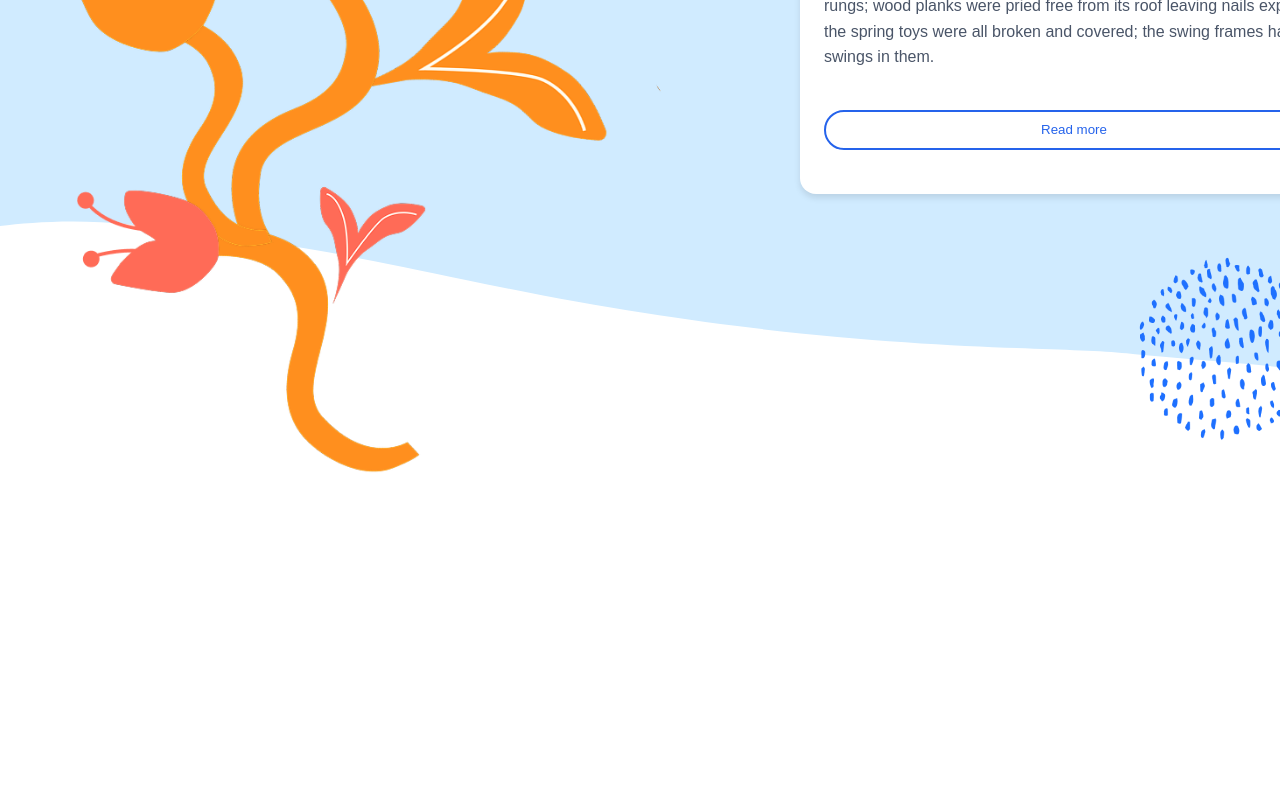
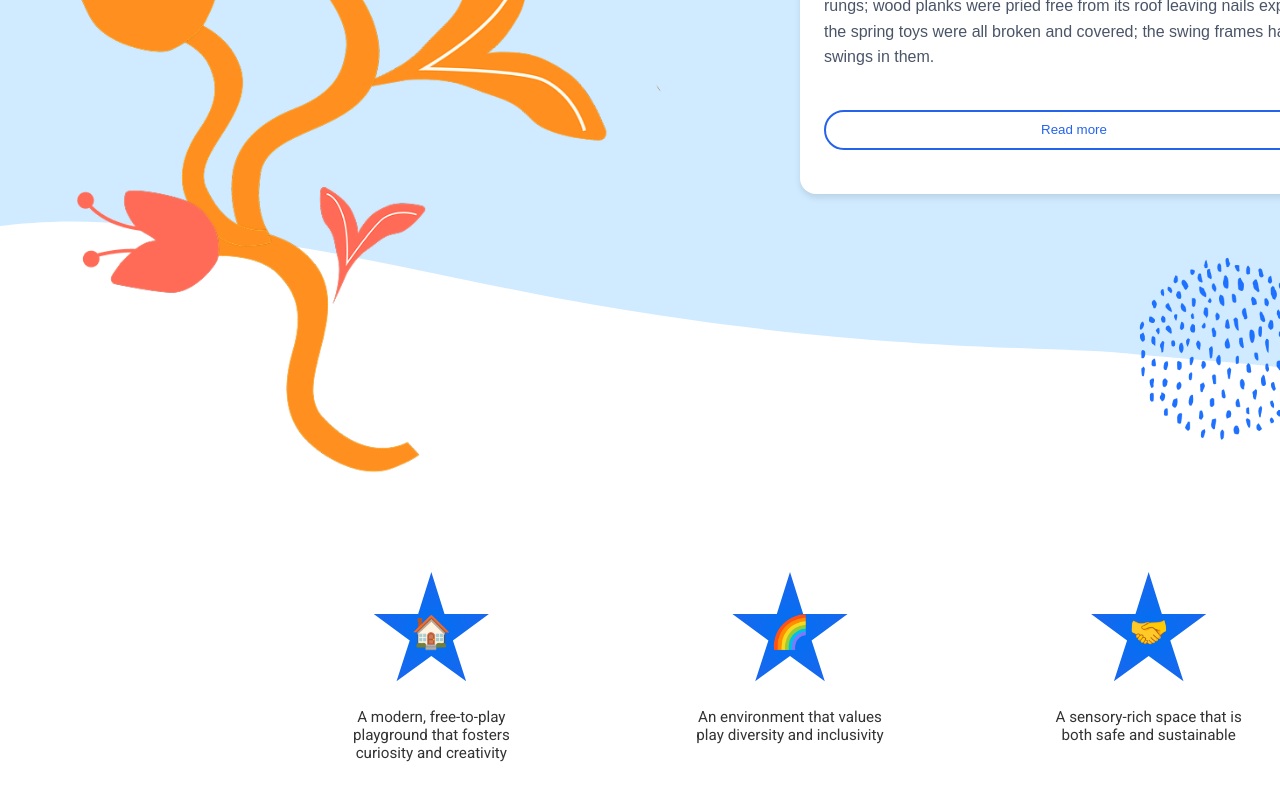
Before and after one commit to jitterygiraffe/laab, a React (Create React App) app in the folder laab/: page / in a window 1280 px wide. Shown: the part 1376-2176 px from the top of the page. Before the commit the page ends 1962 px from the top, so only its background shows below. Built offline with nearby package versions, Linux system fonts and the light colour scheme; a web font is replaced by a local one.

Commit message:
features section

```diff
--- a/laab/src/OurStory.js
+++ b/laab/src/OurStory.js
@@ -5,6 +5,7 @@ import OurStoryCard from './ourStoryCard';
 import blueDots from './images/blue_dots.png';
 import { DotLottieReact } from '@lottiefiles/dotlottie-react';
 import redStripe from './images/red_bar.lottie';
+import FeaturesSection from './features_section';
 
 
 function OurStory() {
@@ -33,6 +34,9 @@ function OurStory() {
                     autoplay
               />
 
+              <div>
+                <FeaturesSection/>
+              </div>
       </>
     );
   }
--- /dev/null
+++ b/laab/src/features.css
@@ -0,0 +1,46 @@
+.features-section {
+  position: absolute;
+    top: 1900px;
+  display: flex;
+  margin-left: 300px;
+  justify-content: center;
+  align-items: flex-start;
+  gap: 10rem;
+  padding: 3rem 2rem;
+  background: white;
+  flex-wrap: wrap;
+}
+
+.feature-item {
+  display: flex;
+  flex-direction: column;
+  align-items: center;
+  position: relative;
+  max-width: 200px;
+  text-align: center;
+  flex: 1;
+}
+
+.flower-shape {
+  background: radial-gradient(circle at center, #0070f3, #2563eb);
+  clip-path: polygon(
+    50% 0%, 61% 35%, 98% 35%, 68% 57%, 79% 91%, 50% 70%,
+    21% 91%, 32% 57%, 2% 35%, 39% 35%
+  );
+  width: 120px;
+  height: 120px;
+  display: flex;
+  align-items: center;
+  justify-content: center;
+}
+
+.icon {
+  font-size: 2rem;
+  color: white;
+}
+
+.feature-text {
+  margin-top: 1rem;
+  font-size: 0.95rem;
+  color: #333;
+}
--- /dev/null
+++ b/laab/src/features_section.js
@@ -0,0 +1,36 @@
+import React from 'react';
+import './features.css';
+
+const features = [
+  {
+    icon: '🏠', // Replace with actual icon or SVG
+    text: 'A modern, free-to-play playground that fosters curiosity and creativity',
+  },
+  {
+    icon: '🌈', // Replace with actual icon or SVG
+    text: 'An environment that values play diversity and inclusivity',
+  },
+  {
+    icon: '🤝', // Replace with actual icon or SVG
+    text: 'A sensory-rich space that is both safe and sustainable',
+  },
+
+];
+
+const FeaturesSection = () => {
+  return (
+    <section className="features-section">
+      {features.map((feature, index) => (
+        <div className="feature-item" key={index}>
+          <div className="flower-shape">
+            <span className="icon">{feature.icon}</span>
+          </div>
+          <p className="feature-text">{feature.text}</p>
+          {index < features.length - 1 && <div className="divider" />}
+        </div>
+      ))}
+    </section>
+  );
+};
+
+export default FeaturesSection;
```
